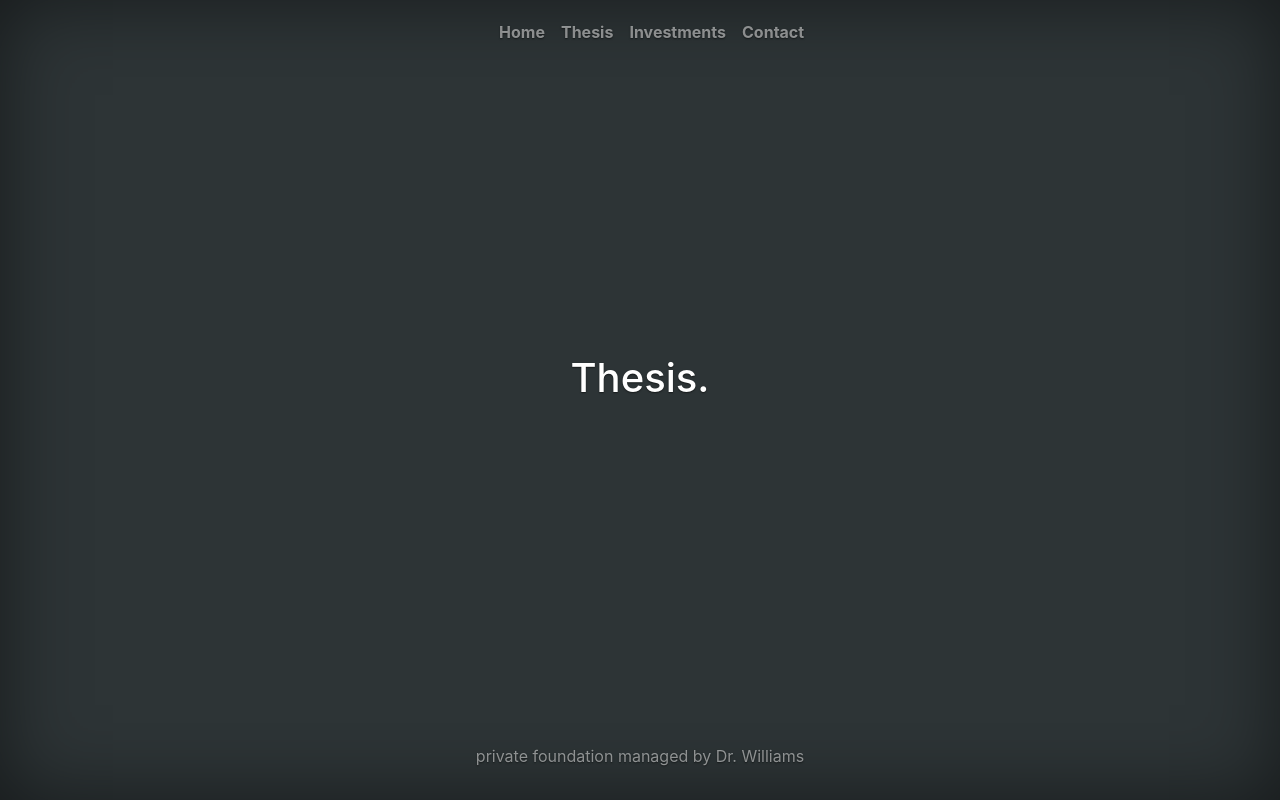
After one commit to hantswilliams/digitalhealthfund, a Flask app: page /thesis in a window 1280 px wide. The commit adds this page. Run offline with Flask 2, Linux system fonts and the light colour scheme; some libraries are stand-ins or nearby versions.

Commit message:
updated flask / jinja templating

```diff
--- a/app.py
+++ b/app.py
@@ -3,9 +3,20 @@ from flask import Flask, render_template
 app = Flask(__name__)
 
 @app.route("/")
+def home():
+    return render_template("landing.html")
 
-def home():
-    return render_template("digitalhealthfund.html")
+@app.route("/investments")
+def investments():
+    return render_template("investments.html")
+
+@app.route("/thesis")
+def thesis():
+    return render_template("thesis.html")
+
+@app.route("/contact")
+def contact():
+    return render_template("contact.html")
 
 if __name__ == "__main__":
-    app.run(host='0.0.0.0', port=5000)
+    app.run(host='0.0.0.0', port=80)
--- /dev/null
+++ b/templates/base2.html
@@ -0,0 +1,55 @@
+<!DOCTYPE html>
+<!-- saved from url=(0050)https://getbootstrap.com/docs/4.0/examples/cover/# -->
+<html lang="en"><head><meta http-equiv="Content-Type" content="text/html; charset=UTF-8">
+
+    <meta name="viewport" content="width=device-width, initial-scale=1, shrink-to-fit=no">
+    <meta name="description" content="">
+    <meta name="author" content="">
+<!--     <link rel="icon" href="https://getbootstrap.com/favicon.ico">
+ -->
+    <title>Digital Health Fund</title>
+
+    <!-- Bootstrap core CSS -->
+    <link href="{{ url_for('static',    filename='bootstrap.min.css') }}" rel="stylesheet">
+
+    <!-- Custom styles for this template -->
+    <link href="{{ url_for('static',    filename='cover.css') }}" rel="stylesheet">
+  </head>
+
+  <body class="text-center hasGoogleVoiceExt">
+
+    <div class="cover-container d-flex h-100 p-3 mx-auto flex-column">
+      <header class="masthead mb-auto">
+        <div class="inner">
+          <nav class="nav nav-masthead justify-content-center">
+            <a class="nav-link" href="/">Home</a>
+            <a class="nav-link" href="/thesis">Thesis</a>
+            <a class="nav-link" href="/investments">Investments</a>
+            <a class="nav-link" href="/contact">Contact</a>
+          </nav>
+        </div>
+      </header>
+
+
+      {% block body %}{% endblock %}
+
+
+
+      <footer class="mastfoot mt-auto">
+        <div class="inner">
+          <p>private foundation managed by Dr. Williams</p>
+        </div>
+      </footer>
+    </div>
+
+
+    <!-- Bootstrap core JavaScript
+    ================================================== -->
+    <!-- Placed at the end of the document so the pages load faster -->
+    <script src="{{ url_for('static',    filename='jquery-3.2.1.slim.min.js') }}" integrity="sha384-KJ3o2DKtIkvYIK3UENzmM7KCkRr/rE9/Qpg6aAZGJwFDMVNA/GpGFF93hXpG5KkN" crossorigin="anonymous"></script>
+    <script>window.jQuery || document.write('<script src="../../assets/js/vendor/jquery-slim.min.js"><\/script>')</script>
+    <script src="{{ url_for('static',    filename='popper.min.js') }}"></script>
+    <script src="{{ url_for('static',    filename='bootstrap.min.js') }}"></script>
+
+
+</body></html>
--- /dev/null
+++ b/templates/thesis.html
@@ -0,0 +1,12 @@
+{% extends "base2.html" %}
+
+{% block body %}
+
+      <main role="main" class="inner cover">
+        <h1 class="cover-heading">Thesis.</h1>
+        <p class="lead"></p>
+      </main>
+
+      <br>
+
+{% endblock %}
```
Also changed, not shown: templates/base.html (renamed from templates/digitalhealthfund.html, +9 -13 lines), templates/contact.html (added, +12 -0 lines), templates/investments.html (added, +12 -0 lines), templates/landing.html (added, +13 -0 lines), 2 other files.
